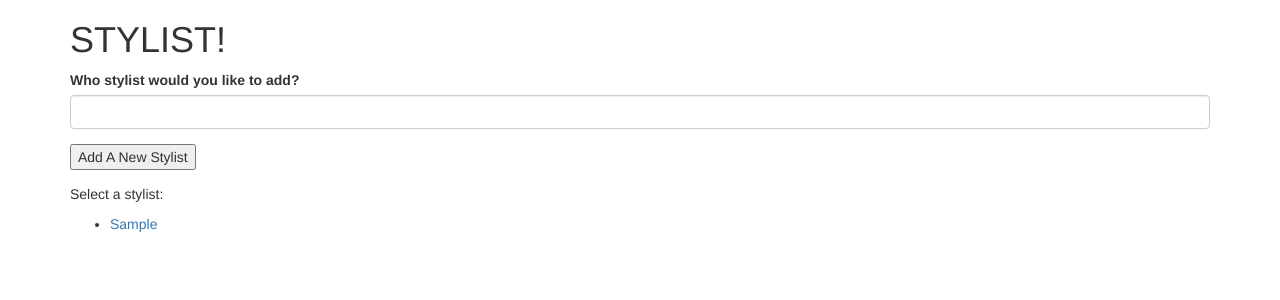
After one commit to nhufinney/Hair_salon_3rd_week_test, a PHP site: template views/index.twig in a window 1280 px wide. The commit adds this page. Shown: the top 300 px of the page. Run offline with PHP 8.4, Linux system fonts and the light colour scheme; the template is opened without the code that fills it: most values are stand-ins (such as "Sample title", 1, 10 or a date in 2020); some libraries are stand-ins or nearby versions.

Commit message:
add first twig files to Sylist class.

```diff
--- /dev/null
+++ b/views/index.twig
@@ -0,0 +1,20 @@
+<link rel="stylesheet" href="//maxcdn.bootstrapcdn.com/bootstrap/3.3.4/css/bootstrap.min.css">
+<div class="container">
+        <h1>STYLIST!</h1>
+        <form action="/stylists" method="post">
+            <div class="form-group">
+                <label for="stylist">Who stylist would you like to add?</label>
+                <input type="text" name="stylist" id="stylist" class="form-control">
+            </div>
+            <button type="submit">Add A New Stylist</button>
+        </form>
+
+        {% if stylists is not empty %}
+            <p>Select a stylist:</p>
+            <ul>
+                {% for stylist in stylists %}
+                    <li><a href="/stylists/{{ stylist.getId }}">{{ stylist.getStylist }}</a></li>
+                {% endfor %}
+            </ul>
+        {% endif %}
+    </div>
```
Also changed, not shown: app/app.php (added, +100 -0 lines), src/Stylist.php (line endings or trailing spaces).
